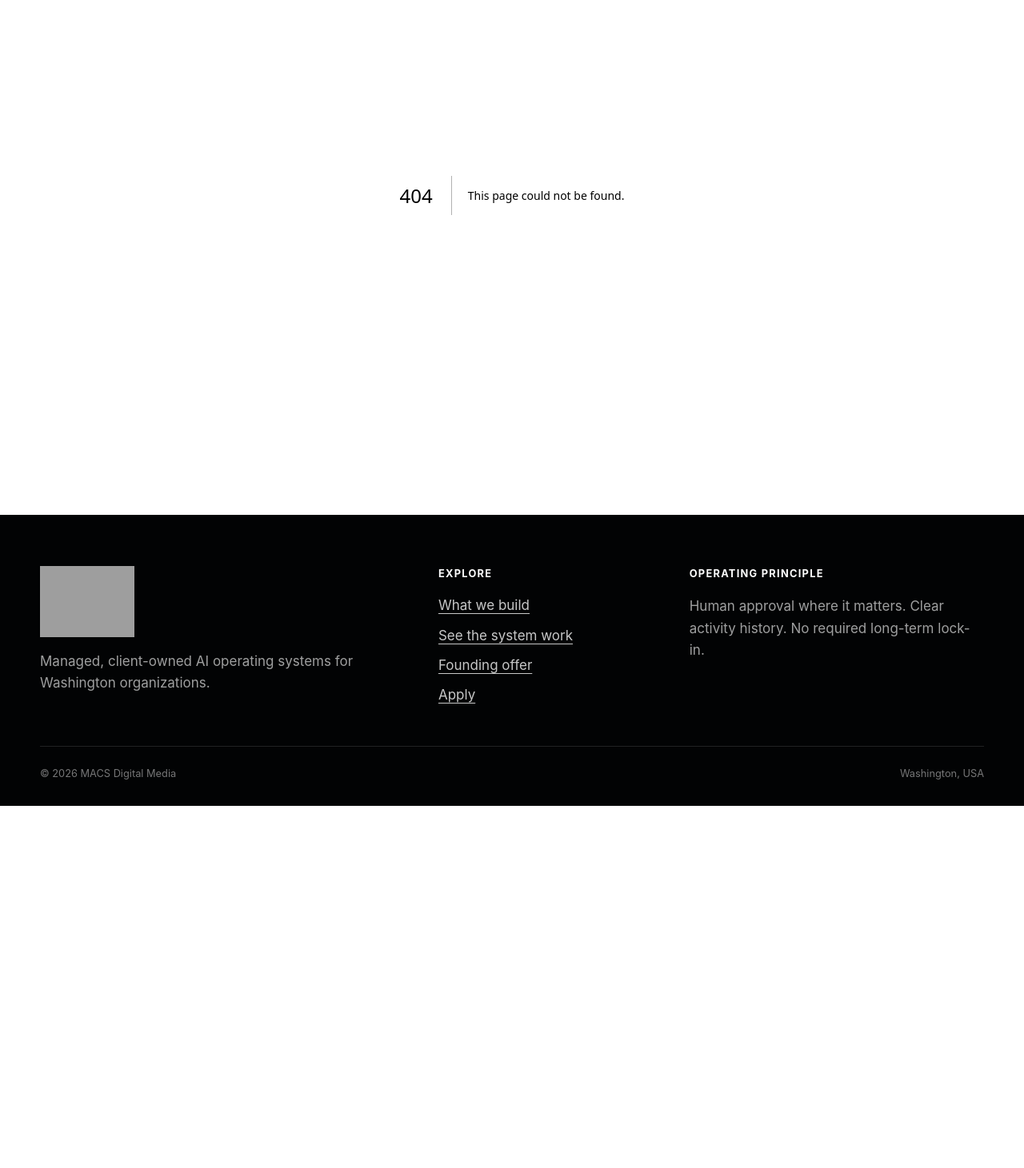
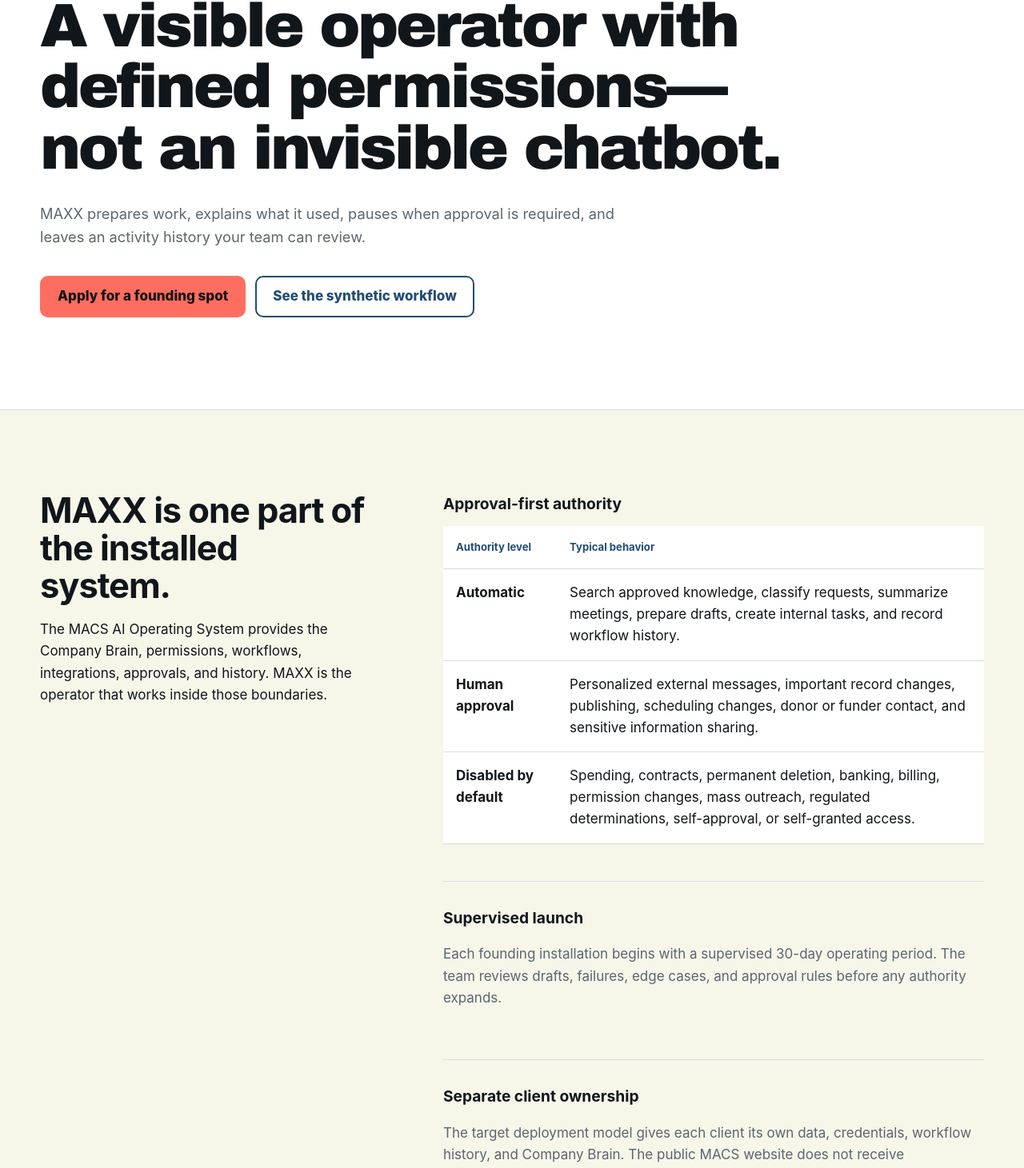
Before and after one commit to executiveusa/macsdigitalmedia, a Next.js app: page /maxx in a window 1280 px wide. Before the commit this address had no page. Shown: the part 241-1702 px from the top of the page at 80% size. Before the commit the page ends 1249 px from the top, so only its background shows below. Built offline with nearby package versions, Linux system fonts and the light colour scheme; grey boxes are pictures that could not be loaded.

Commit message:
feat: add Agent MAXX product route

```diff
--- /dev/null
+++ b/app/maxx/page.tsx
@@ -0,0 +1,82 @@
+import type { Metadata } from "next";
+import Link from "next/link";
+
+export const metadata: Metadata = {
+  title: "Agent MAXX",
+  description: "The visible managed operator inside the MACS AI Operating System.",
+};
+
+const authorityRows = [
+  ["Automatic", "Search approved knowledge, classify requests, summarize meetings, prepare drafts, create internal tasks, and record workflow history."],
+  ["Human approval", "Personalized external messages, important record changes, publishing, scheduling changes, donor or funder contact, and sensitive information sharing."],
+  ["Disabled by default", "Spending, contracts, permanent deletion, banking, billing, permission changes, mass outreach, regulated determinations, self-approval, or self-granted access."],
+];
+
+export default function MaxxPage() {
+  return (
+    <article className="content-page">
+      <header className="content-page__hero">
+        <div className="shell">
+          <p className="eyebrow eyebrow--dark">Agent MAXX</p>
+          <h1>A visible operator with defined permissions—not an invisible chatbot.</h1>
+          <p className="content-page__lede">
+            MAXX prepares work, explains what it used, pauses when approval is required, and leaves an activity history your team can review.
+          </p>
+          <div className="route-cta">
+            <Link className="button button--primary" href="/apply">
+              Apply for a founding spot
+            </Link>
+            <Link className="button button--secondary" href="/#system-work">
+              See the synthetic workflow
+            </Link>
+          </div>
+        </div>
+      </header>
+
+      <div className="shell content-page__body content-grid">
+        <div>
+          <h2>MAXX is one part of the installed system.</h2>
+          <p>
+            The MACS AI Operating System provides the Company Brain, permissions, workflows, integrations, approvals, and history. MAXX is the operator that works inside those boundaries.
+          </p>
+        </div>
+
+        <div className="content-stack">
+          <section className="content-section">
+            <h3>Approval-first authority</h3>
+            <table className="decision-table">
+              <thead>
+                <tr>
+                  <th>Authority level</th>
+                  <th>Typical behavior</th>
+                </tr>
+              </thead>
+              <tbody>
+                {authorityRows.map(([level, behavior]) => (
+                  <tr key={level}>
+                    <td><strong>{level}</strong></td>
+                    <td>{behavior}</td>
+                  </tr>
+                ))}
+              </tbody>
+            </table>
+          </section>
+
+          <section className="content-section">
+            <h3>Supervised launch</h3>
+            <p>
+              Each founding installation begins with a supervised 30-day operating period. The team reviews drafts, failures, edge cases, and approval rules before any authority expands.
+            </p>
+          </section>
+
+          <section className="content-section">
+            <h3>Separate client ownership</h3>
+            <p>
+              The target deployment model gives each client its own data, credentials, workflow history, and Company Brain. The public MACS website does not receive unrestricted access to client systems.
+            </p>
+          </section>
+        </div>
+      </div>
+    </article>
+  );
+}
```
